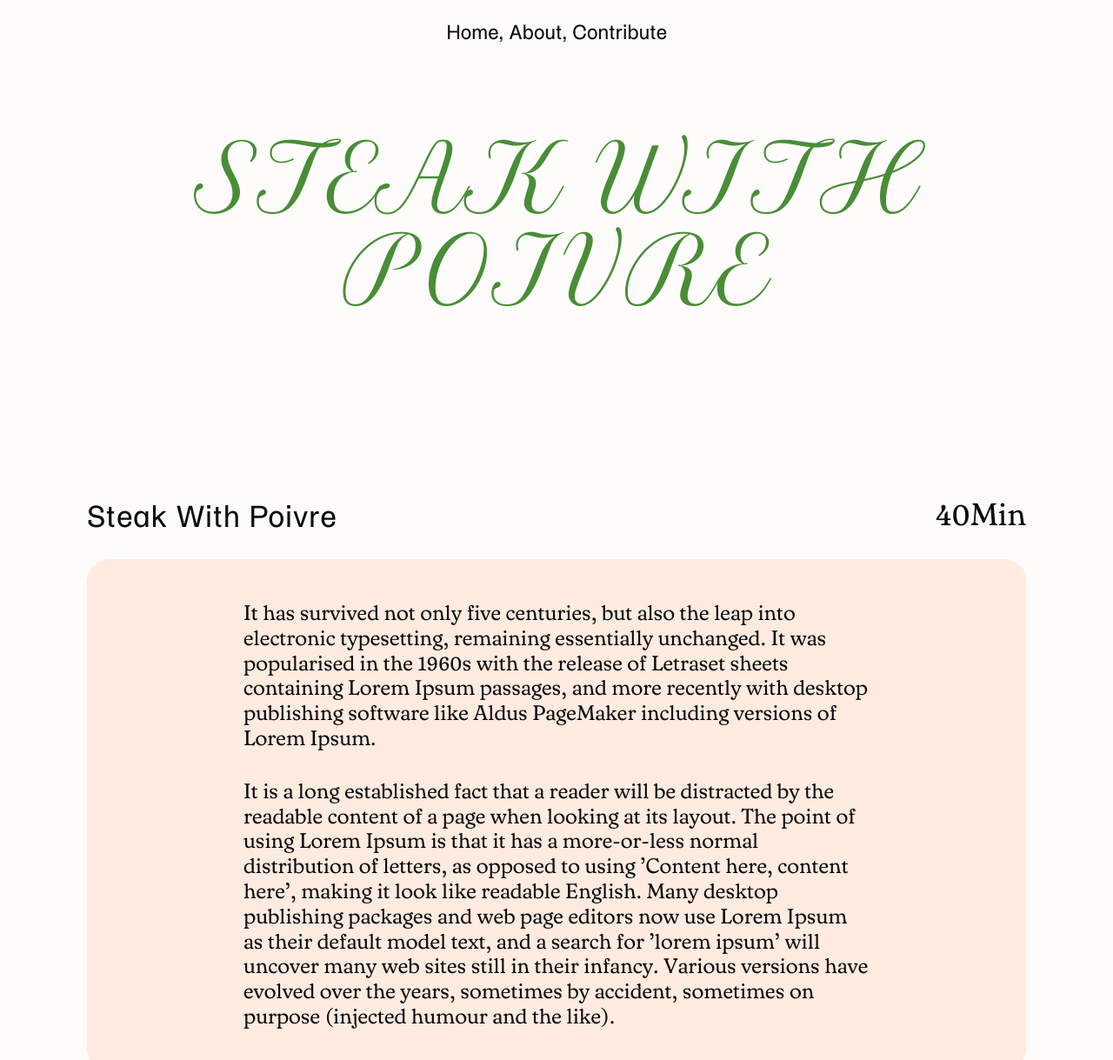
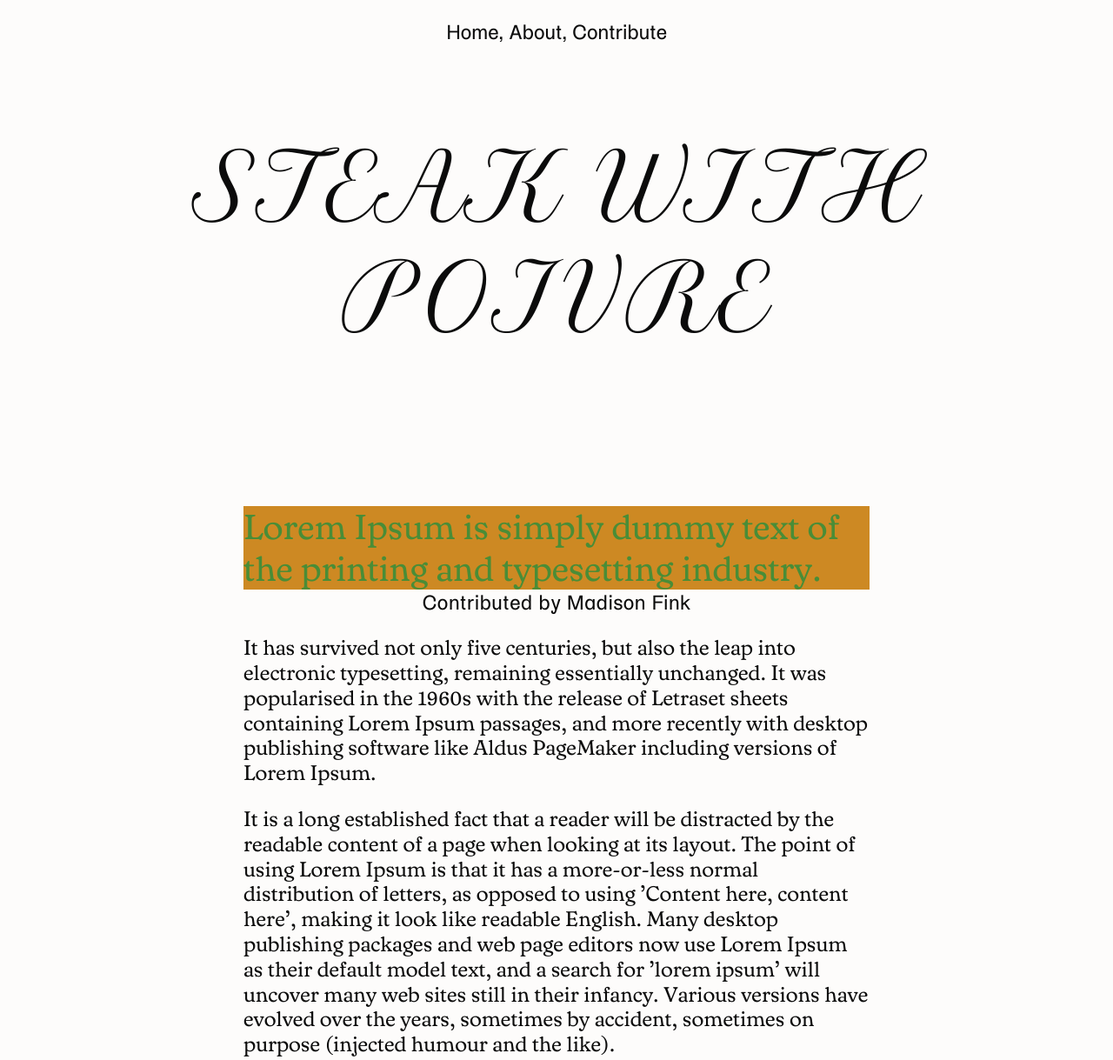
Before and after one commit to jacobbf/hungry.zone, an Eleventy site: page recipes/steak-with-poivre.md in a window 1280 px wide. Shown: the top 1219 px of the page at 87% size. Built offline with nearby package versions, Linux system fonts and the light colour scheme; Eleventy itself is replaced by a stand-in of ours; files that its build step writes are made by us from their sources.

Commit message:
recipe work

```diff
--- a/_includes/layouts/recipe.njk
+++ b/_includes/layouts/recipe.njk
@@ -7,13 +7,16 @@
   key: Recipe
   parent: Home
 ---
-<h1 class="article-title" style="color: {{ txcolor | safe }};">{{ title }}</h1>
+
 <article class="recipe">
-  <div class="recipe__header">
-    <div class="recipe__headline">
-      <h2>{{ title }}</h2>
-      <span class="recipe__time">{{ time }}</span>
-    </div>
+  <h1 class="recipe__title">
+    {{ title }}
+  </h1>
+  <p class="recipe__lede" style="color: {{ txcolor | safe }}; background-color: {{ bgcolor | safe }};">
+    {{ lede }}
+  </p>
+  <div class="recipe__author">
+    Contributed by {{ author }}
   </div>
   <div class="recipe__main">
     {{ content | safe }}
--- a/assets/css/recipe.css
+++ b/assets/css/recipe.css
@@ -1,41 +1,21 @@
-.article-title {
-
-}
-
 .recipe {
   letter-spacing: 0;
   line-height: 1.2;
 }
 
-.recipe__headline {
-  display: flex;
-  justify-content: space-between;
-  align-items: center;
-  font-size: 36px;
+.recipe>*:not(.recipe__title) {
+  max-width: 720px;
+  margin: 0 auto;
 }
 
-.recipe__header p {
-  max-width: 640px;
-  margin: 0 auto;
-  text-align: center;
-  padding: 32px 0;
-  border-radius: 16px;
+.recipe__lede, .recipe__main {
   font-family: "Fraunces", serif;
 }
 
-.recipe__time {
-  font-family: "Fraunces", serif;
+.recipe__lede {
+  font-size: 40px;
 }
 
-
-.recipe__main {
-  background: #ffebe0;
-  border-radius: 26px;
-  padding: 16px;
-  font-family: "Fraunces", serif;
+.recipe__author {
+  text-align: center;
 }
-
-.recipe__main>* {
-  max-width: 720px;
-  margin: 32px auto;
-}
--- a/recipes/steak-with-poivre.md
+++ b/recipes/steak-with-poivre.md
@@ -4,8 +4,9 @@
 layout: /layouts/recipe.njk
 txcolor: '#498D37'
 bgcolor: '#CD8923'
-introduction: >
-  Lorem Ipsum is simply dummy text of the printing and typesetting industry. Lorem Ipsum has been the industry's standard dummy text ever since the 1500s, when an unknown printer took a galley of type and scrambled it to make a type specimen book.
+author: Madison Fink
+lede: >
+  Lorem Ipsum is simply dummy text of the printing and typesetting industry.
 ---
 
 It has survived not only five centuries, but also the leap into electronic typesetting, remaining essentially unchanged. It was popularised in the 1960s with the release of Letraset sheets containing Lorem Ipsum passages, and more recently with desktop publishing software like Aldus PageMaker including versions of Lorem Ipsum.
```
Also changed, not shown: recipes/easy-roast-chicken.md (+7 -0 lines).
